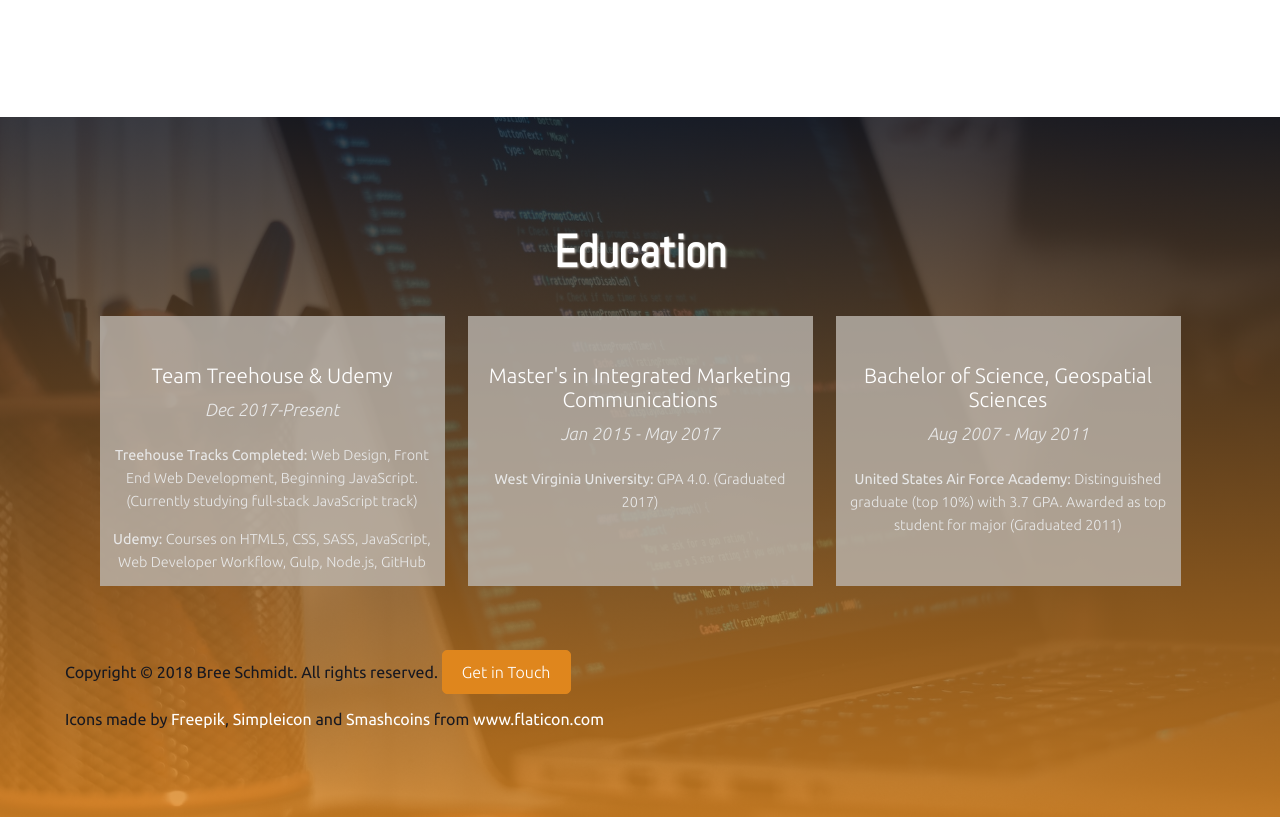
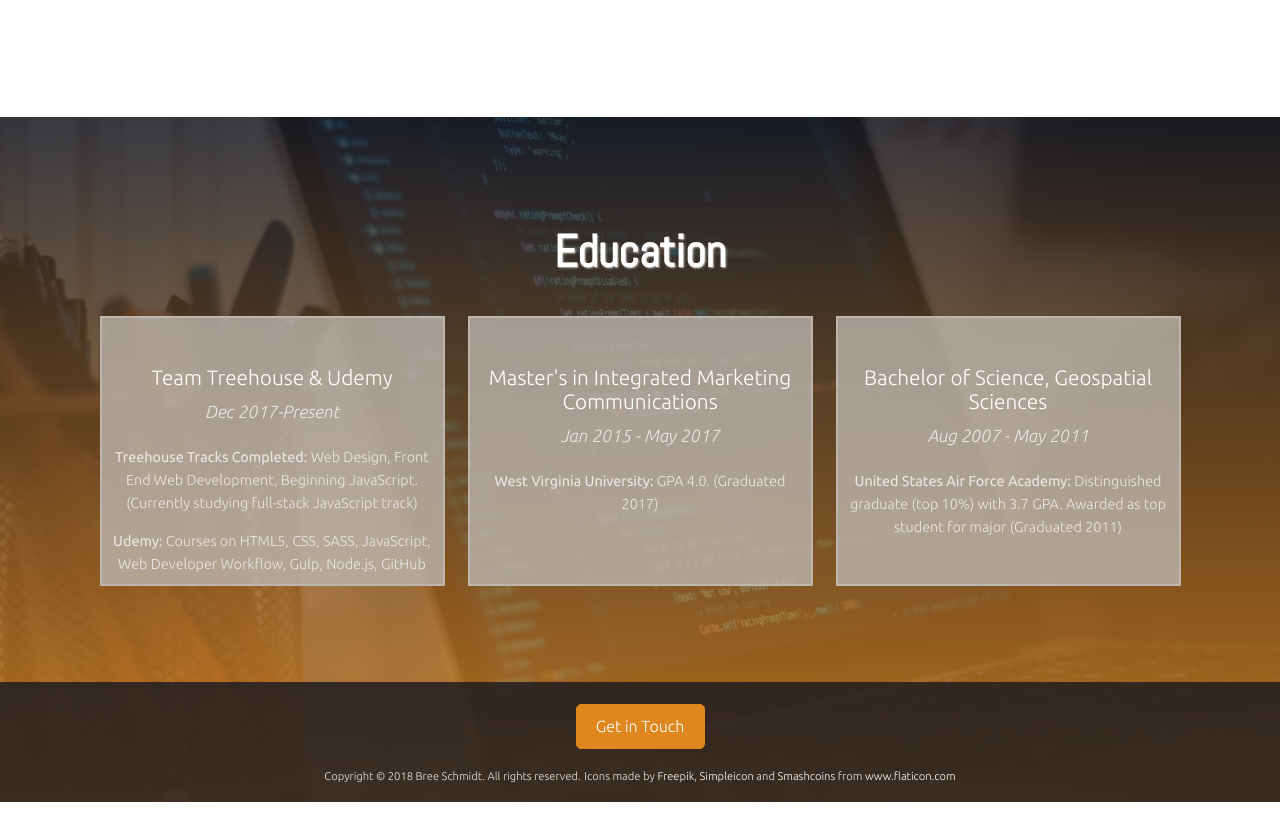
Before and after one commit to Olds11/bree-portfolio, a website: page app/index.html in a window 1280 px wide. Shown: the part 2873-3690 px from the top of the page. Drawn offline with nearby package versions, Linux system fonts and the light colour scheme; some packages are replaced by stand-ins of ours; a script that the page names is missing.

Commit message:
completed footer

```diff
--- /dev/null
+++ b/app/assets/styles/modules/_footer.css
@@ -0,0 +1,28 @@
+.footer {
+	background-color: rgba($darkBlack, .8);
+	height: 140px;
+	position: absolute;
+	bottom: 0;
+	width: 100%;
+	padding: .7rem;
+	text-align: center;
+
+	@mixin atLarge {
+		height: 120px;
+		padding: .4rem;
+
+	}
+
+	&__text{
+		color: $superLightGrey;
+		font-weight: 300;
+		font-size: .7rem;
+		display: block;
+		margin-top: -5px;
+
+		@mixin atLarge {
+			display: inline-block;
+		}
+
+	}
+}
--- a/app/assets/styles/modules/_page-section.css
+++ b/app/assets/styles/modules/_page-section.css
@@ -23,8 +23,8 @@
 
 	}
 
-	&--clearfix {
-		@mixin clearFix;
+	&--bottom-margin {
+		margin-bottom: 6rem;
 	}
 
 
--- a/app/assets/styles/modules/_rows.css
+++ b/app/assets/styles/modules/_rows.css
@@ -32,10 +32,16 @@
 		margin-bottom: 3rem;
 		background-color: rgba($grey, .8);
 		padding: 0 10px 1px 10px;
+		transition: all .3s ease-out;
+		border: 2px solid $grey;
+
+		&:hover {
+			background-color: rgba($darkBlack, .8);
+		}
 
 
 		@mixin atMedium {
-			height: 270px;
+			height: 280px;
 			width: 45%;
 			margin-right: 2%;
 
@@ -46,8 +52,13 @@
 		}
 
 		@mixin atMediumLarge {
+			height: 320px;
 			width: 30%;
 			margin-right: 2%;
+		}
+
+		@mixin atLarge {
+			height: 270px;
 		}
 
 	}
--- a/app/assets/styles/styles.css
+++ b/app/assets/styles/styles.css
@@ -3,6 +3,7 @@
 @import "modules/_mixins";
 @import "base/_global";
 @import "modules/_button";
+@import "modules/_footer";
 @import "modules/_general";
 @import "modules/_headline";
 @import "modules/_large-hero";
--- a/app/index.html
+++ b/app/index.html
@@ -154,10 +154,10 @@
 
   </div>
 
-  <div id="experience-1" class="page-section page-section--grey" data-matching-link="#experience">
+  <div id="experience-1" class="page-section page-section--grey page-section" data-matching-link="#experience">
     <div class="wrapper">
     <h2 class="headline headline--white">Education</h2>
-     <div class="row">
+     <div class="row page-section--bottom-margin">
       <div class="row__col-4">
 
         <h3 class="headline__job">Team Treehouse &amp; Udemy</h3>
@@ -182,18 +182,16 @@
         </div>
       </div>
     </div>
+
   </div>
 
 
 
-
-
-
-
-  <footer>
+  <footer class="footer">
     <div class="wrapper">
-      <p>Copyright &copy; 2018 Bree Schmidt. All rights reserved. <a href="#" class="btn btn--small btn--get-in-touch">Get in Touch</a></p>
-      <p>Icons made by <a href="https://www.freepik.com" target="_blank">Freepik</a>, <a href="http://simpleicon.com/">Simpleicon</a> and <a href="https://smashicons.com/" target="_blank">Smashcoins</a> from <a href="https://www.flaticon.com/" target="_blank">www.flaticon.com</a> </p>
+      <p><a href="#" class="btn btn--small btn--get-in-touch">Get in Touch</a></p>
+      <p class="footer__text">Copyright &copy; 2018 Bree Schmidt. All rights reserved.</p>
+      <p class="footer__text">Icons made by <a href="https://www.freepik.com" target="_blank">Freepik</a>, <a href="http://simpleicon.com/">Simpleicon</a> and <a href="https://smashicons.com/" target="_blank">Smashcoins</a> from <a href="https://www.flaticon.com/" target="_blank">www.flaticon.com</a> </p>
     </div>
   </footer>
 
--- a/app/temp/styles/styles.css
+++ b/app/temp/styles/styles.css
@@ -440,6 +440,41 @@ a {
 
 	}
 
+.footer {
+	background-color: rgba(23,24,32, .8);
+	height: 140px;
+	position: absolute;
+	bottom: 0;
+	width: 100%;
+	padding: .7rem;
+	text-align: center;
+}
+
+@media (min-width: 1200px) {
+
+.footer {
+		height: 120px;
+		padding: .4rem
+}
+	}
+
+.footer__text{
+		color: #E8E8E8;
+		font-weight: 300;
+		font-size: .7rem;
+		display: block;
+		margin-top: -5px;
+
+	}
+
+@media (min-width: 1200px) {
+
+.footer__text{
+			display: inline-block
+
+	}
+	}
+
 .general__font--orange {
 			color: #df861d;
 		}
@@ -861,10 +896,8 @@ a {
 	}
 	}
 
-.page-section--clearfix {
-		clear:both;
-		content: "";
-		display: table;
+.page-section--bottom-margin {
+		margin-bottom: 6rem;
 	}
 
 @media (min-width: 800px) {
@@ -1013,13 +1046,19 @@ a {
 		margin-bottom: 3rem;
 		background-color: rgba(188,182,174, .8);
 		padding: 0 10px 1px 10px;
+		transition: all .3s ease-out;
+		border: 2px solid #bcb6ae;
 
 	}
+
+.row__col-4:hover {
+			background-color: rgba(23,24,32, .8);
+		}
 
 @media (min-width: 800px) {
 
 .row__col-4 {
-			height: 270px;
+			height: 280px;
 			width: 45%;
 			margin-right: 2%
 
@@ -1034,8 +1073,17 @@ a {
 @media (min-width: 1010px) {
 
 .row__col-4 {
+			height: 320px;
 			width: 30%;
 			margin-right: 2%
+
+	}
+	}
+
+@media (min-width: 1200px) {
+
+.row__col-4 {
+			height: 270px
 
 	}
 	}
```
